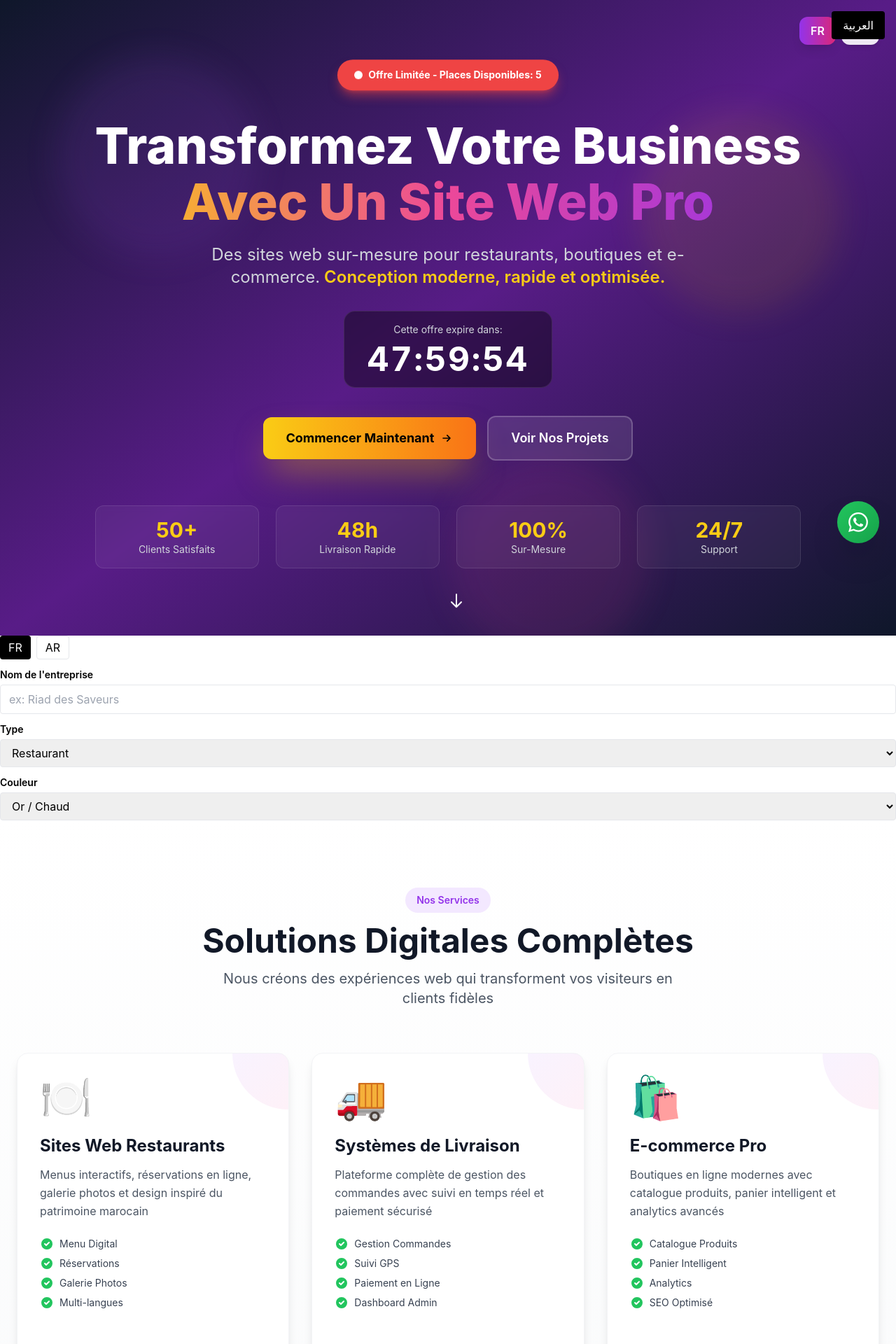
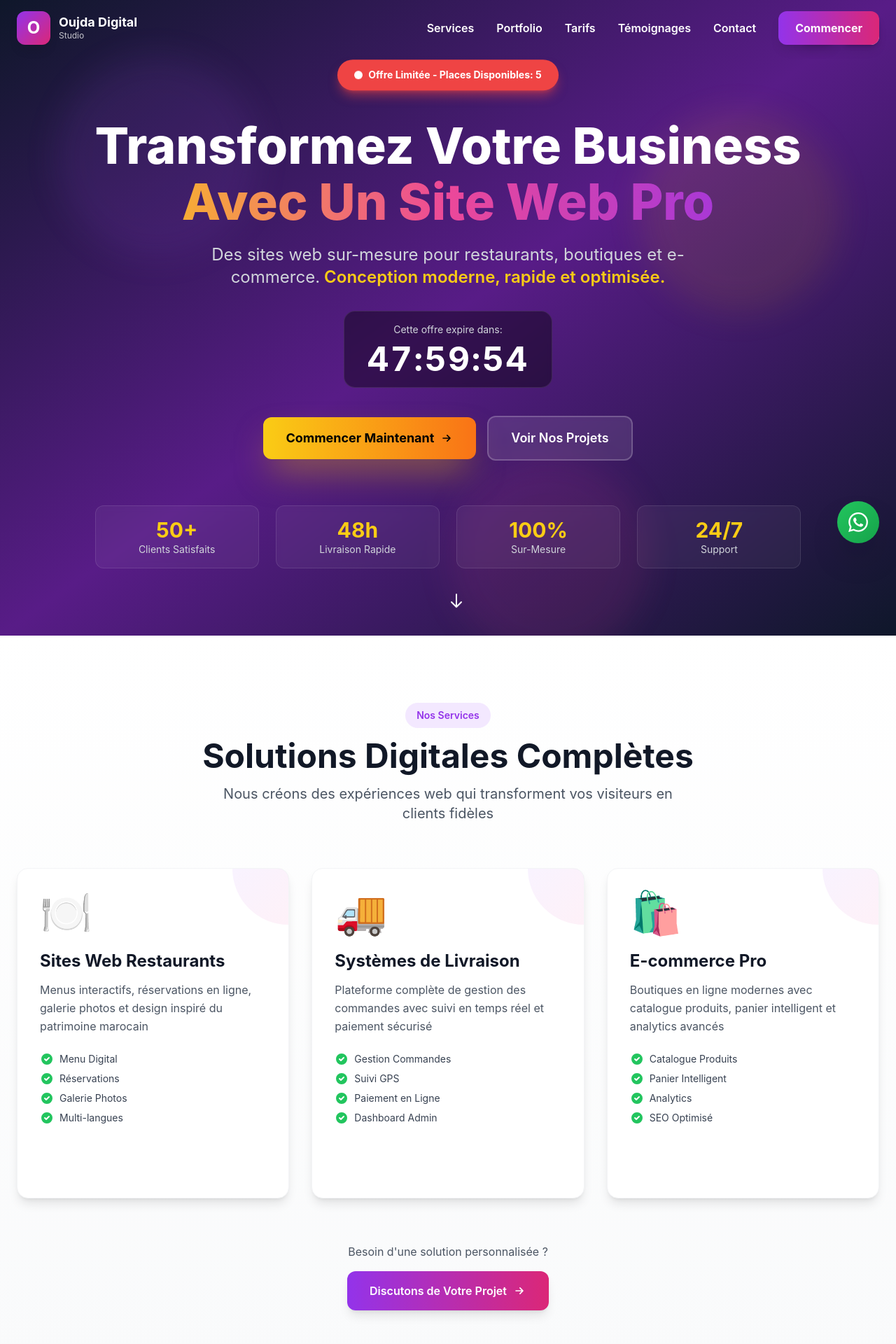
Before and after one commit to jacksparow-222/dd, a Next.js app: page / in a window 1280 px wide. Shown: the top 1920 px of the page at 70% size. Built offline with nearby package versions, Linux system fonts and the light colour scheme.

Commit message:
Update page.jsx

```diff
--- a/app/page.jsx
+++ b/app/page.jsx
@@ -1,3 +1,4 @@
+import Navbar from '../components/Navbar'
 import Hero from '../components/Hero'
 import Services from '../components/Services'
 import Portfolio from '../components/Portfolio'
@@ -5,22 +6,30 @@
 import Testimonials from '../components/Testimonials'
 import Contact from '../components/Contact'
 import InstantDemo from '../components/InstantDemo'
-import LanguageToggle from '../components/LanguageToggle'
 import { FloatingWhatsApp, LanguageWrapper } from '../components/Extras'
 
 export default function Page() {
   return (
     <LanguageWrapper>
-      <LanguageToggle />
+      <Navbar />
       <FloatingWhatsApp />
       <main>
         <Hero />
-        <InstantDemo />
-        <Services />
-        <Portfolio />
-        <Pricing />
-        <Testimonials />
-        <Contact />
+        <section id="services">
+          <Services />
+        </section>
+        <section id="portfolio">
+          <Portfolio />
+        </section>
+        <section id="pricing">
+          <Pricing />
+        </section>
+        <section id="testimonials">
+          <Testimonials />
+        </section>
+        <section id="contact">
+          <Contact />
+        </section>
       </main>
     </LanguageWrapper>
   )
```
